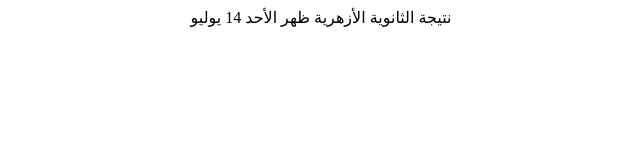
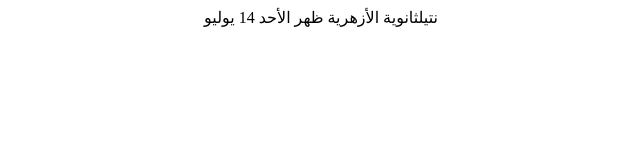
Before and after one commit to tmatte12/tmatte12.github.io, a plain HTML site: page index.html in a window 1280 px wide. Shown: the full height of the page, 319-959 px from the left. Drawn offline with Linux system fonts and the light colour scheme.

Commit message:
Update index.html

```diff
--- a/index.html
+++ b/index.html
@@ -1,4 +1,4 @@
 <html>
-<div style="text-align:center">نتيجة الثانوية الأزهرية ظهر الأحد 14 يوليو</div>
+<div style="text-align:center">نتيلثانوية الأزهرية ظهر الأحد 14 يوليو</div>
 
 </html>
```
